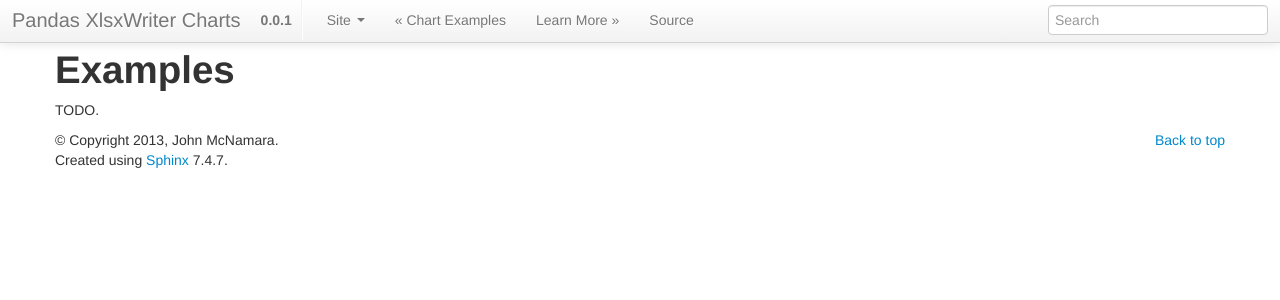
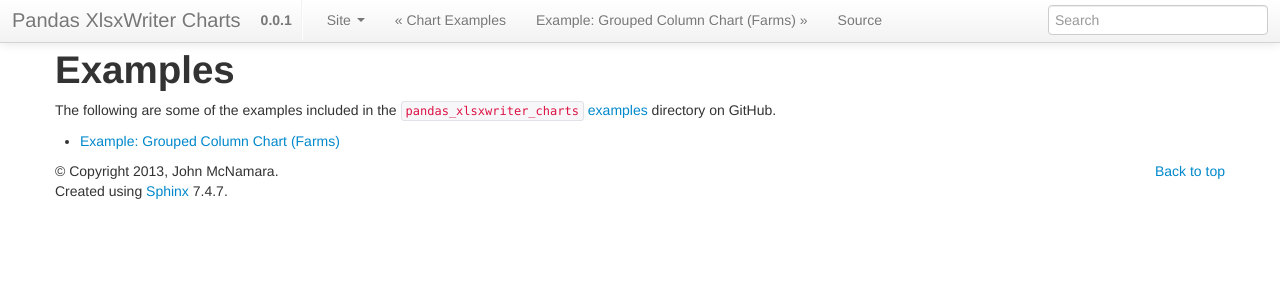
Before and after one commit to jmcnamara/pandas_xlsxwriter_charts, a Sphinx documentation site: the page built from docs/source/code_examples.rst, in a window 1280 px wide. Shown: the top 300 px of the page. Built offline with Sphinx 7.4.7, drawn with Linux system fonts in a browser that asks for light colours.

Commit message:
Added code example to docs.

```diff
--- a/docs/source/code_examples.rst
+++ b/docs/source/code_examples.rst
@@ -1,4 +1,13 @@
 Examples
 ========
 
-TODO.
+
+The following are some of the examples included in the
+``pandas_xlsxwriter_charts``
+`examples <https://github.com/jmcnamara/pandas_xlsxwriter_charts/tree/master/examples>`_
+directory on GitHub.
+
+.. toctree::
+   :maxdepth: 1
+
+   chart_grouped_columns_farms.rst
```
Also changed, not shown: docs/source/chart_examples.rst (+9 -1 lines), docs/source/chart_grouped_columns_farms.rst (added, +11 -0 lines).
